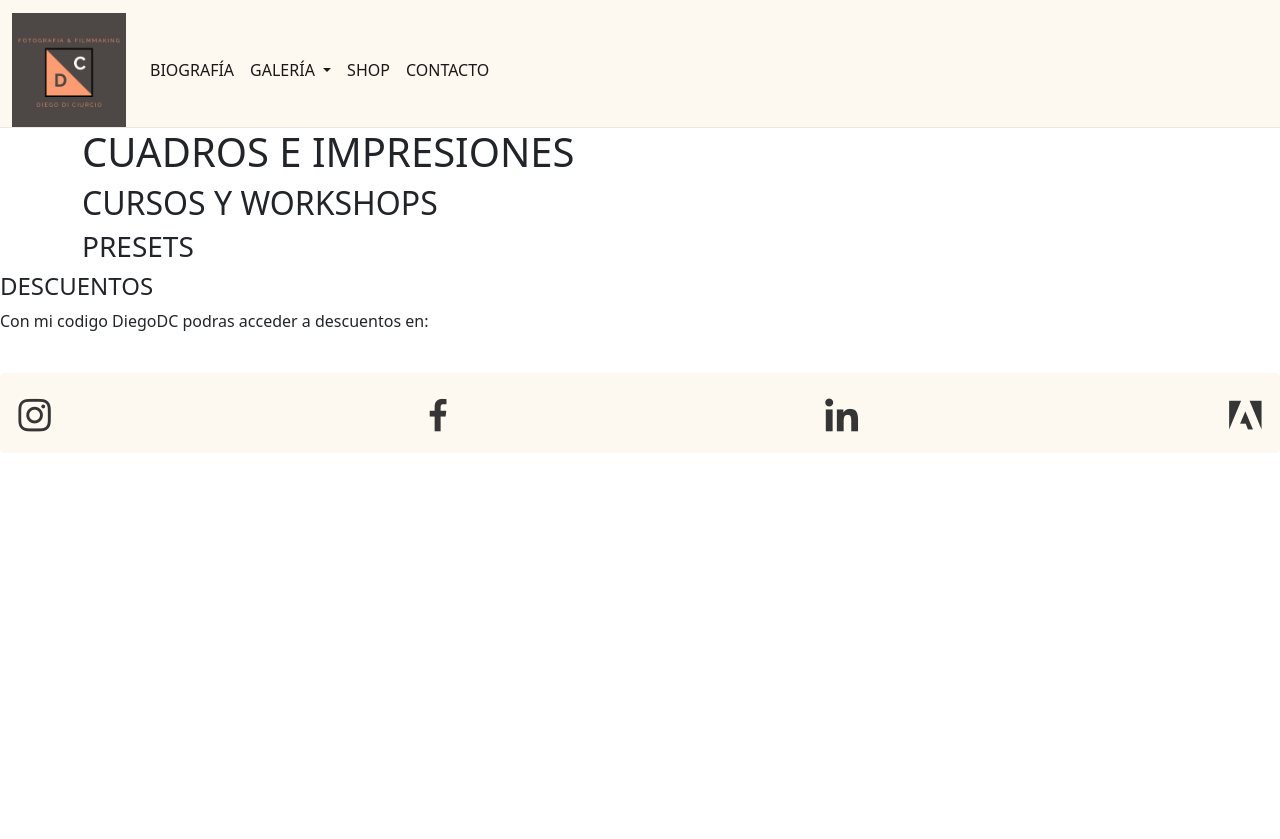
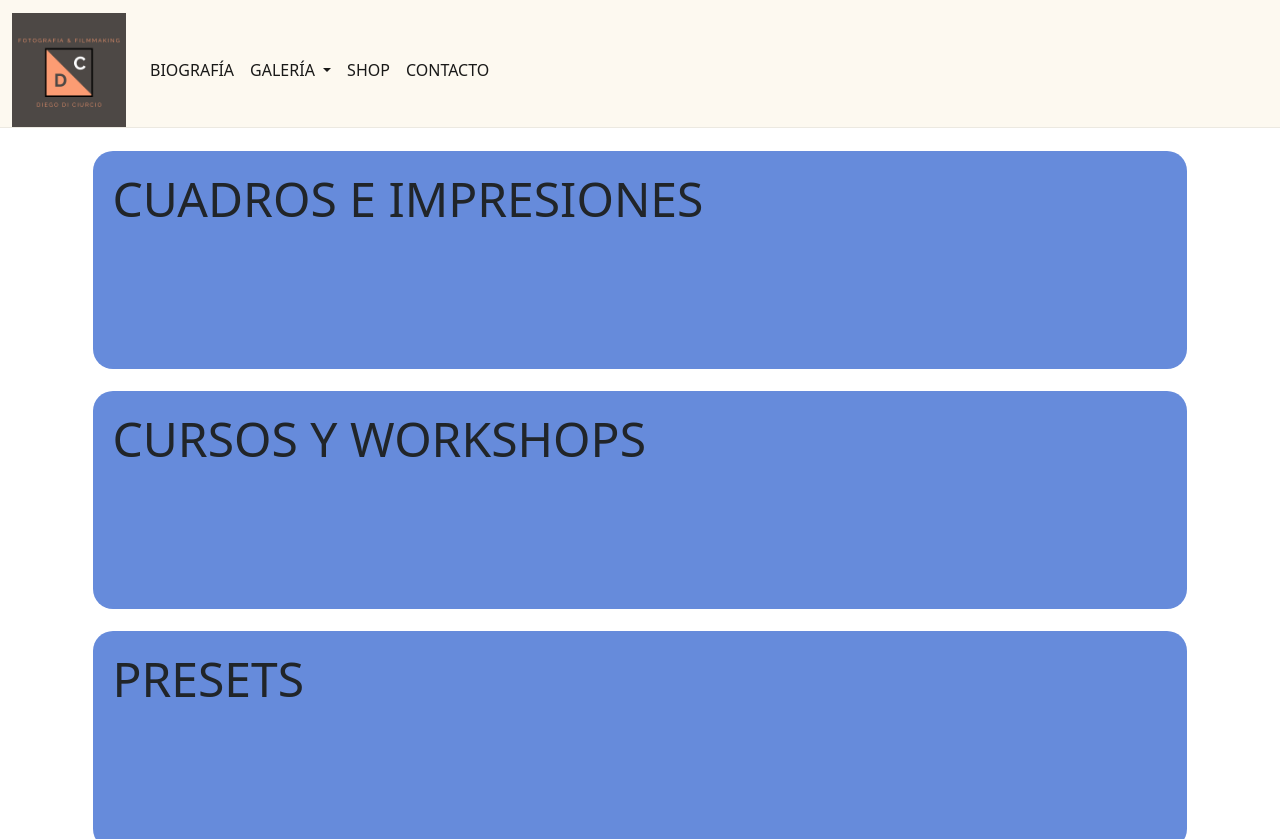
Before and after one commit to DiegoDiCiurcio/Proyecto-FInal-Di-Ciurcio, a website: page pages/shop.html in a window 1280 px wide. Shown: the top 839 px of the page. Before the commit the page ends 800 px from the top, so only its background shows below. Drawn offline with nearby package versions, Linux system fonts and the light colour scheme; files whose address does not match are found by name.

Commit message:
push de cambios en estilos, intento solucionar problema de margin

```diff
--- a/pages/shop.html
+++ b/pages/shop.html
@@ -58,30 +58,27 @@
                 </div>
             </div>
         </nav>
-    </header>
     <main>
         <section class="container container-main">
-            <div class="cuadros">
+            <div class="cuadros shop">
                 <h1>CUADROS E IMPRESIONES</h1>
             </div>
-            <div>
+            <div class="shop">
                 <h2>CURSOS Y WORKSHOPS</h2>
             </div>
-            <div>
+            <div class="shop">
                 <h3>PRESETS</h3>
             </div>
-        </section>
             <section class="sponsors">
                 <div>
                     <!-- que tenga un estilo chiquito de carrusel -->
                     <h4>DESCUENTOS</h4>
                     <p>Con mi codigo DiegoDC podras acceder a descuentos en:</p>
-                <a href="#"><img src="../assets/" alt=""></a>
-                <a href="#"><img src="../assets/" alt=""></a>
-                <a href="#"><img src="../assets/" alt=""></a>
-                <a href="#"><img src="../assets/" alt=""></a>
-                <a href="#"><img src="../assets/" alt=""></a>
+                    <!-- <div class="container-sponsor"><a href="#"><img src="../assets/patagonia.png" alt=""></a></div>
+                    <div class="container-sponsor"><a href="#"><img src="../assets/samsung.png" alt=""></a></div>
+                    <div class="container-sponsor"><a href="#"><img src="../assets/sony.png" alt=""></a></div> -->
                 </div>
+            </section>
         </section>
     </main>
     <footer class="container-footer">
@@ -103,4 +100,5 @@
         crossorigin="anonymous"></script>
 
 </body>
+
 </html>
--- a/scss/estilo.scss
+++ b/scss/estilo.scss
@@ -1,4 +1,6 @@
 @import "partials/_resetlinks";
 @import "partials/_header";
 @import "partials/index/main";
-@import "partials/index/footer"
+@import "partials/index/footer";
+@import "partials/shop/main-impresiones";
+@import "partials/biografia/biografia";
--- a/scss/partials/_resetlinks.scss
+++ b/scss/partials/_resetlinks.scss
@@ -2,4 +2,5 @@
     margin: 0;
     padding: 0;
     box-sizing: border-box;
+
 }
--- /dev/null
+++ b/scss/partials/biografia/_biografia.scss
@@ -0,0 +1,20 @@
+main {
+    .container {
+        width: 100%;
+        height: 100%;
+        align-content: center;
+
+    }
+
+    .sobre-mi {
+        .foto-titulo{
+            background-image: url(../assets/biografia-1.jpg);
+            object-fit:scale-down;
+            width: 40%;
+            h1{
+                text-align: right;
+
+            }
+        }
+    }
+}
--- /dev/null
+++ b/scss/partials/contacto/_ventana-emergente.scss
@@ -0,0 +1,3 @@
+.container{
+    background: black;
+}
--- a/scss/partials/index/_main.scss
+++ b/scss/partials/index/_main.scss
@@ -1,4 +1,5 @@
 main {
+    overflow: hidden;
     .titulo-inicio{
                 background-image: url(../assets/bg-inicio.jpg);
                 background-size: cover;
--- /dev/null
+++ b/scss/partials/shop/_main-impresiones.scss
@@ -0,0 +1,63 @@
+main{
+    margin-left: -110;
+}
+.container {
+    display: grid;
+    grid-template-rows: repeat(5, 15em);
+
+    .shop {
+        align-items: flex-start;
+        margin-left: 0px;
+        border-radius: 20px;
+        background: rgb(102, 139, 219);
+        margin: 0.7em;
+        padding: 1.2em;
+
+        h1 {
+            font-size: 3em;
+        }
+
+        h2 {
+            font-size: 3em;
+        }
+
+        h3 {
+            font-size: 3em;
+        }
+    }
+
+    section {
+        background: rgb(96, 96, 228);
+        width: 100%;
+        max-width: 50vw;
+        align-content: center;
+        margin: auto;
+        margin-top: 1.5em;
+        padding: 5em;
+        border-radius: 20px;
+
+        h4 {
+            font-size: 2.5em;
+            text-align: center;
+        }
+
+        p {
+            font-size: 1.5em;
+            text-align: center;
+        }
+
+        div {
+            display: flex;
+            flex-flow: row nowrap;
+            justify-content: space-around;
+
+            .container-sponsor {
+                width: 100%;
+                height: 100%;
+                margin: 10px;
+                padding: 10px;
+            }
+        }
+
+    }
+}
```
Also changed, not shown: pages/biografia.html (+3 -1 lines), assets/patagonia.png (added), assets/samsung.png (added), assets/sony.png (added), assets/tradecos.png (added), css/estilo.css, scss/partials/contacto/_ventana-emergente.html (deleted), 1 other file. Lines whose indentation alone changed are shown as unchanged.
